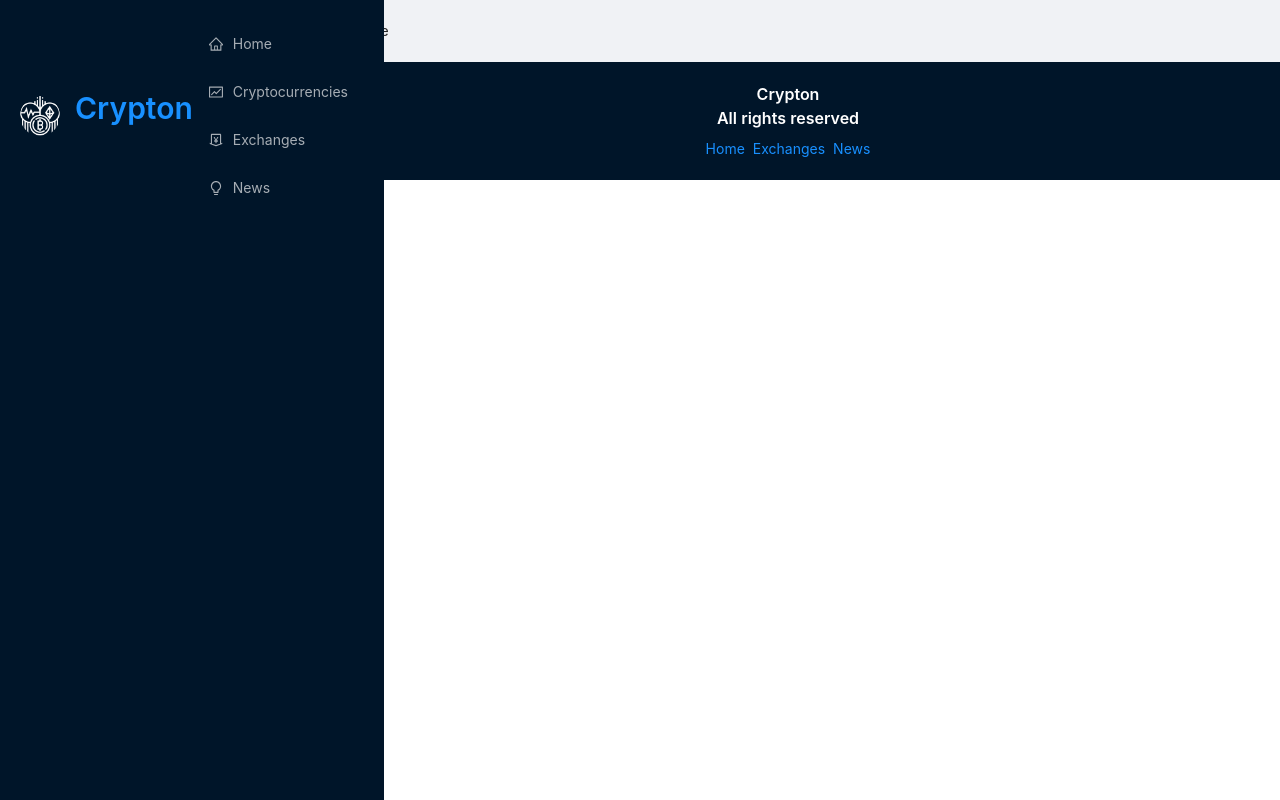
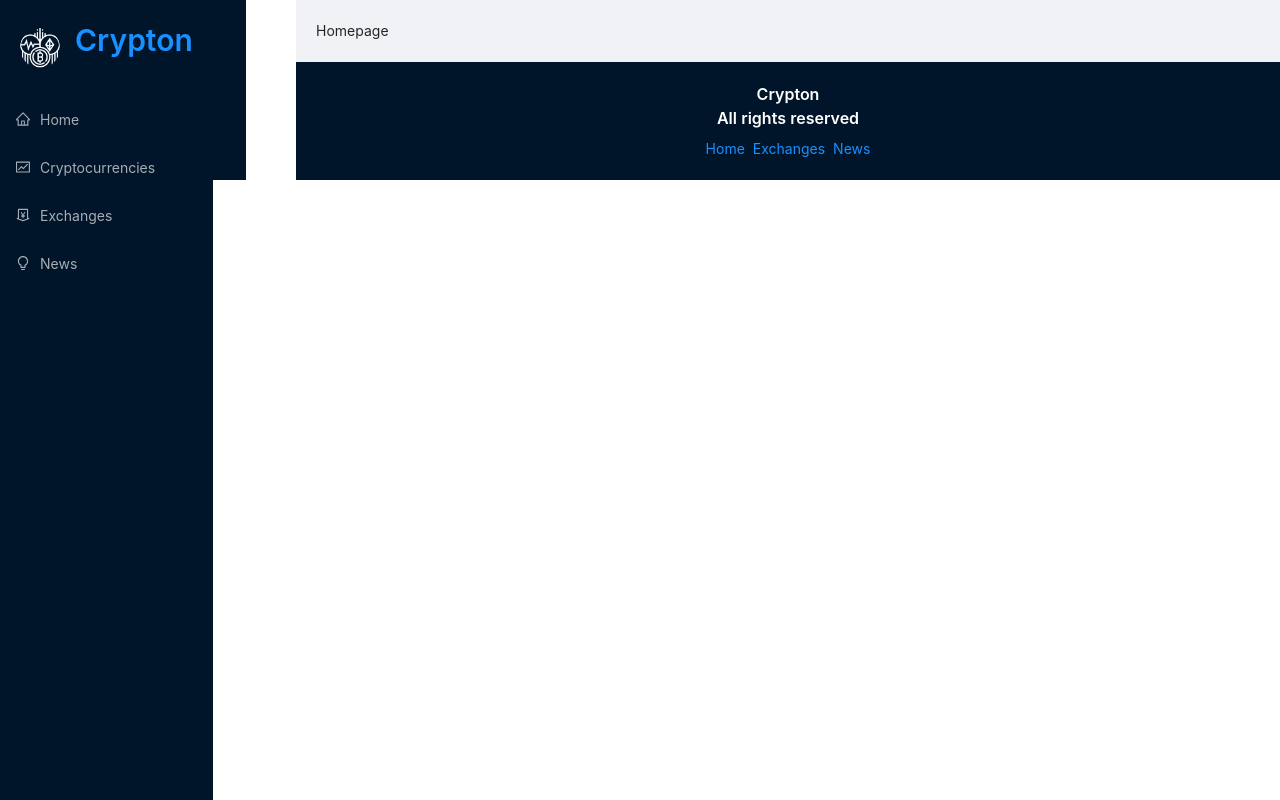
Before and after one commit to mayur249/Crypton, a React (Create React App) app: page / in a window 1280 px wide. Built offline with nearby package versions, Linux system fonts and the light colour scheme.

Commit message:
Fixed navbar

```diff
--- a/src/components/Navbar.jsx
+++ b/src/components/Navbar.jsx
@@ -18,7 +18,8 @@ const Navbar = () => {
         <Typography.Title level={2} className="logo">
           <Link to="/">Crypton</Link>
         </Typography.Title>
-        <Menu theme="dark">
+      </div>
+      <Menu theme="dark">
           <Menu.Item icon={<HomeOutlined/>}>
             <Link to="/">Home</Link>
           </Menu.Item>
@@ -32,7 +33,6 @@ const Navbar = () => {
             <Link to="/news">News</Link>
           </Menu.Item>
         </Menu>
-      </div>
     </div>
   ) ;
 };
```
